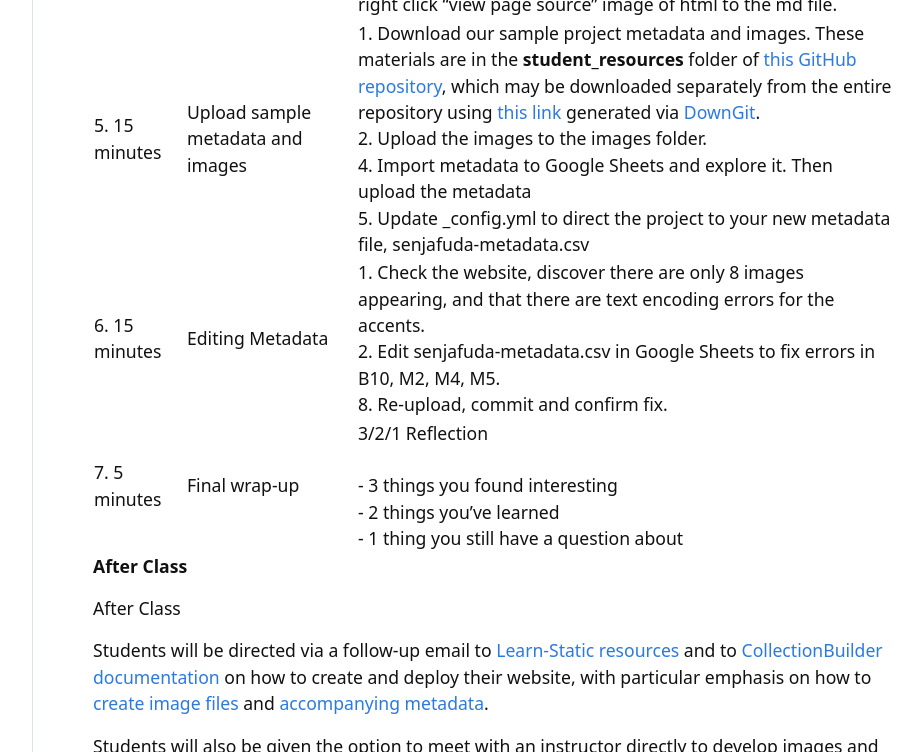
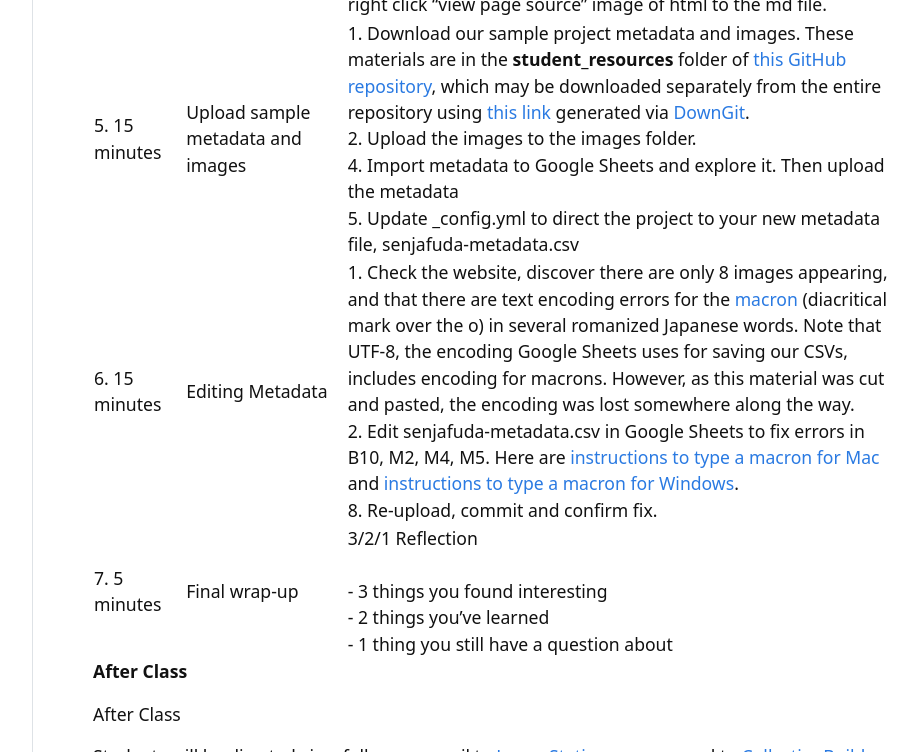
Before and after one commit to gabrielesh/collectionbuilder-workshop, a Jekyll site: the page built from content/1-week_1.md, in a window 1280 px wide and 900 px high, scrolled down 4922 px, cut to the strip 0-752 px from the top of the window. Shown: the whole strip, without its empty margins (208-1130 px from the left). Built offline with Jekyll 4.4.1, drawn with Linux system fonts in a browser that asks for light colours.

Commit message:
added info on diacritical marks

```diff
--- a/content/1-week_1.md
+++ b/content/1-week_1.md
@@ -104,8 +104,8 @@ LEARNING SEQUENCE OUTLINE
 | 2. 5 minutes   | Make your own CollectionBuilder template and display it as a website   | 1. Start new project by creating a copy of the code on GitHub by clicking the “Use this Template” button, [https://github.com/CollectionBuilder/collectionbuilder-gh](https://github.com/CollectionBuilder/collectionbuilder-gh) <br>2. Enable GitHub pages, and add a link to your newly enabled page to the “about” part of your website.  <br> 3. Configure your website in the _config.yml file in your new repository. Update URL Variables and Site Settings sections for your new project|
 | 3. 5 minutes  | How does this website know what images to display, and how can we change them? | Lecture: brief overview of the contents of the repository, clicking through.<br><br>- `README.md` - notice link to instructions for using this template<br>- `_config.yml` - notice that this controls elements of the site at a high level<br>- `_data folder` - note the demo-metadata.csv file referenced in _config.yml<br>- `docs` folder - instructions for using various parts of the website<br>- `objects` folder - note the images, which correspond to the names in the metadata.csv and to the images on the website, and the `readme.md` file with instructions on adding images to your project<br>- `pages` folder - note that the markdown pages here are not the final pages served by Jekyll. Rather, they instruct Jekyll on how to create the final html pages served by GitHub pages. Compare right click “view page source” image of html to the md file. |
 | 5. 15 minutes  | Upload sample metadata and images | 1. Download our sample project metadata and images. These materials are in the **student_resources** folder of [this GitHub repository](https://github.com/learn-static/collectionbuilder-workshop), which may be downloaded separately from the entire repository using [this link](https://downgit.github.io/#/home?url=https://github.com/learn-static/collectionbuilder-workshop/tree/main/student_materials) generated via [DownGit](https://downgit.github.io/#/home).  <br>2. Upload the images to the images folder.<br>4. Import metadata to Google Sheets and explore it. Then upload the metadata <br>5. Update _config.yml to direct the project to your new metadata file, senjafuda-metadata.csv |
-| 6. 15 minutes | Editing Metadata| 1. Check the website, discover there are only 8 images appearing, and that there are text encoding errors for the accents.<br>2. Edit senjafuda-metadata.csv in Google Sheets to fix errors in B10, M2, M4, M5.<br>8. Re-upload, commit and confirm fix.  |
-| 7. 5 minutes   | Final wrap-up  | 3/2/1 Reflection<br><br>- 3 things you found interesting<br>- 2 things you’ve learned<br>- 1 thing you still have a question about   |
+| 6. 15 minutes | Editing Metadata| 1. Check the website, discover there are only 8 images appearing, and that there are text encoding errors for the [macron](https://en.wikipedia.org/wiki/Macron_(diacritic)) (diacritical mark over the o) in several romanized Japanese words. Note that UTF-8, the encoding Google Sheets uses for saving our CSVs, includes encoding for macrons. However, as this material was cut and pasted, the encoding was lost somewhere along the way.<br>2. Edit senjafuda-metadata.csv in Google Sheets to fix errors in B10, M2, M4, M5. Here are [instructions to type a macron for Mac](https://support.apple.com/guide/mac-help/enter-characters-with-accent-marks-on-mac-mh27474/mac) and [instructions to type a macron for Windows](https://support.microsoft.com/en-us/office/keyboard-shortcuts-to-add-language-accent-marks-in-word-3801b103-6a8d-42a5-b8ba-fdc3774cfc76).<br>8. Re-upload, commit and confirm fix.  |
+| 7. 5 minutes   | Final wrap-up  | 3/2/1 Reflection<br><br>- 3 things you found interesting<br>- 2 things you’ve learned<br>- 1 thing you still have a question about  |
 
 
 **After Class**
```
